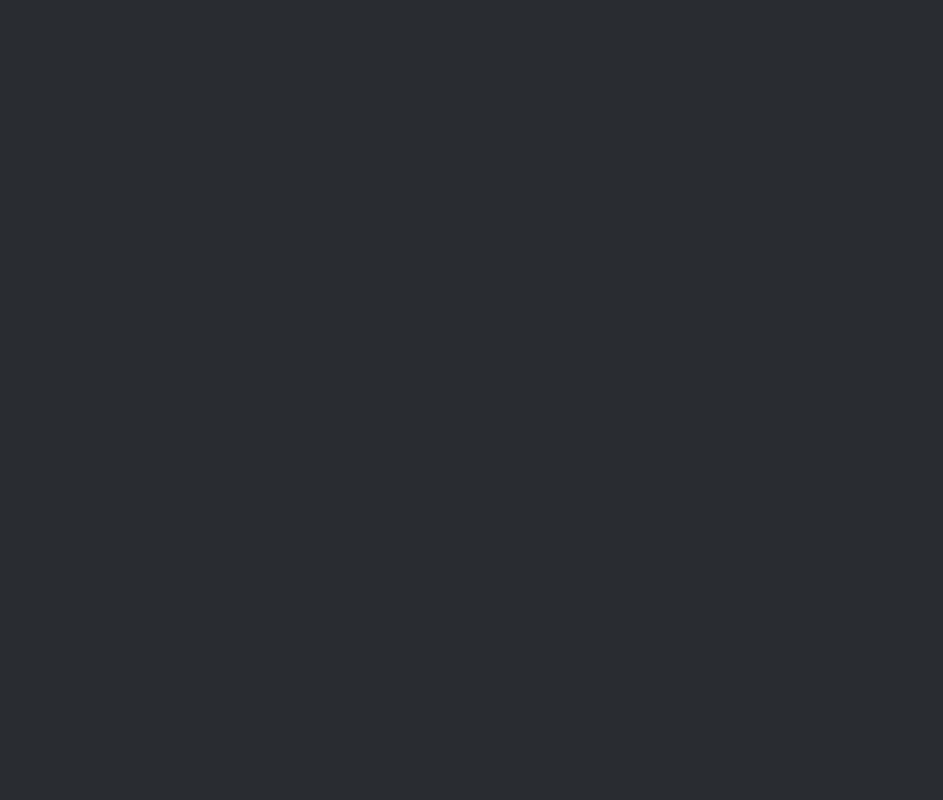
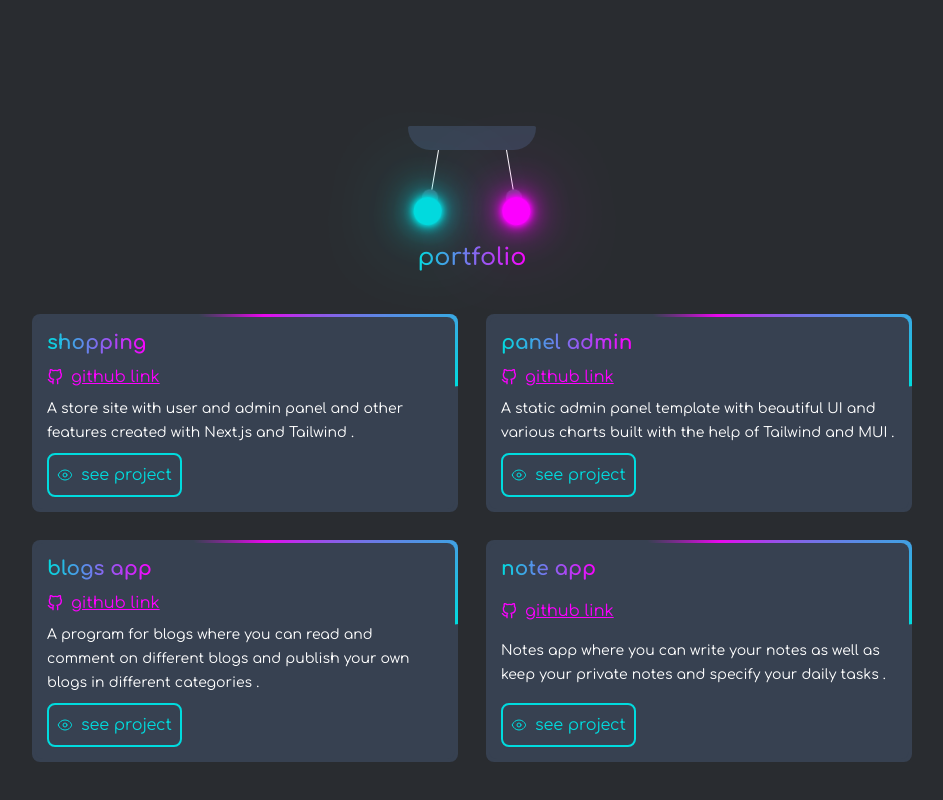
Before and after one commit to Masiha-mohammadpoor/Me, a Next.js app: page / in a window 1280 px wide. Shown: the part 1758-2558 px from the top of the page, without its empty margins (168-1111 px from the left). Before the commit the page ends 1884 px from the top, so only its background shows below. Built offline with nearby package versions, Linux system fonts and the light colour scheme.

Commit message:
created portfolio section

```diff
--- a/data/data.js
+++ b/data/data.js
@@ -1,52 +1,83 @@
 export const skills = [
   {
-    id : 1,
-    title : "HTML",
-    image : "/images/html.svg"
+    id: 1,
+    title: "HTML",
+    image: "/images/html.svg",
   },
   {
-    id : 2,
-    title : "CSS",
-    image : "/images/css.svg"
+    id: 2,
+    title: "CSS",
+    image: "/images/css.svg",
   },
   {
-    id : 3,
-    title : "JavaScript",
-    image : "/images/js.svg"
+    id: 3,
+    title: "JavaScript",
+    image: "/images/js.svg",
   },
   {
-    id : 4,
-    title : "TypeScript",
-    image : "/images/ts.svg"
+    id: 4,
+    title: "TypeScript",
+    image: "/images/ts.svg",
   },
   {
-    id : 5,
-    title : "Sass",
-    image : "/images/sass.svg"
+    id: 5,
+    title: "Sass",
+    image: "/images/sass.svg",
   },
   {
-    id : 6,
-    title : "React.js",
-    image : "/images/react.svg"
+    id: 6,
+    title: "React.js",
+    image: "/images/react.svg",
   },
   {
-    id : 7,
-    title : "Redux",
-    image : "/images/redux.svg"
+    id: 7,
+    title: "Redux",
+    image: "/images/redux.svg",
   },
   {
-    id : 8,
-    title : "Next.js",
-    image : "/images/nextjs.svg"
+    id: 8,
+    title: "Next.js",
+    image: "/images/nextjs.svg",
   },
   {
-    id : 9,
-    title : "Tailwind",
-    image : "/images/tailwind.svg"
+    id: 9,
+    title: "Tailwind",
+    image: "/images/tailwind.svg",
   },
   {
-    id : 10,
-    title : "Git",
-    image : "/images/git.svg"
+    id: 10,
+    title: "Git",
+    image: "/images/git.svg",
   },
-  ]
+];
+
+export const portfolio = [
+  {
+    id: 1,
+    title: "shopping",
+    description: "A store site with user and admin panel and other features created with Next.js and Tailwind .",
+    githubLink : "https://github.com/Masiha-mohammadpoor/nextjs-shopping",
+    projectLink : "https://www.aparat.com/v/fdxa145"
+  },
+  {
+    id: 2,
+    title: "panel admin",
+    description: "A static admin panel template with beautiful UI and various charts built with the help of Tailwind and MUI .",
+    githubLink : "https://github.com/Masiha-mohammadpoor/berry-panel-admin",
+    projectLink : "https://berry-panel-admin.vercel.app"
+  },
+  {
+    id: 3,
+    title: "blogs app",
+    description: "A program for blogs where you can read and comment on different blogs and publish your own blogs in different categories .",
+    githubLink : "https://github.com/Masiha-mohammadpoor/blog-apps",
+    projectLink : "https://www.aparat.com/v/dni9w45"
+  },
+  {
+    id: 4,
+    title: "note app",
+    description: "Notes app where you can write your notes as well as keep your private notes and specify your daily tasks .",
+    githubLink : "https://github.com/Masiha-mohammadpoor/note-app",
+    projectLink : "https://www.aparat.com/v/wii2k23"
+  },
+];
--- a/src/app/page.jsx
+++ b/src/app/page.jsx
@@ -3,7 +3,11 @@ import { HiArrowDown } from "react-icons/hi2";
 import dynamic from "next/dynamic";
 import Link from "next/link";
 import Skill from "@/components/Skill";
-import { skills } from "../../data/data";
+import { portfolio, skills } from "../../data/data";
+import Portfolio from "@/components/Portfolio";
+import { useEffect } from "react";
+import AOS from "aos";
+import "aos/dist/aos.css";
 
 const NeonLamp = dynamic(() => import("@/components/NeonLamp"), { ssr: false });
 const TypeAnimation = dynamic(
@@ -12,6 +16,12 @@ const TypeAnimation = dynamic(
 );
 
 export default function Home() {
+  useEffect(() => {
+    AOS.init({
+      duration: 2500,
+      once: false,
+    });
+  }, []);
   return (
     <main>
       <section className="w-screen h-[34rem] main-bg overflow-hidden mb-32">
@@ -82,6 +92,14 @@ export default function Home() {
           })}
         </div>
       </section>
+      <section className="w-screen flex flex-col items-center gap-y-10 mb-32">
+        <NeonLamp text="portfolio" />
+        <div className="w-[55rem] grid grid-cols-6 gap-7">
+          {portfolio.map(p => {
+            return <Portfolio key={p.id} {...p}/>
+          })}
+        </div>
+      </section>
     </main>
   );
 }
--- /dev/null
+++ b/src/components/Portfolio.jsx
@@ -0,0 +1,34 @@
+"use client";
+import Link from "next/link";
+import { FiGithub } from "react-icons/fi";
+import { HiOutlineEye } from "react-icons/hi2";
+
+const Portfolio = ({ id , title , description , githubLink , projectLink}) => {
+
+  return (
+    <div
+      data-aos={id % 2 === 0 ? "fade-left" : "fade-right"}
+      data-aos-duration="2500"
+      className="portfolio overflow-hidden relative z-0 col-span-3 rounded-lg transition-all p-[3px] bg-gray-700"
+    >
+      <div className="w-full h-full rounded-lg flex flex-col items-start justify-between gap-y-2 p-3 bg-gray-700">
+        <h2 className="txt-gradiant font-bold text-xl">{title}</h2>
+        <Link
+          href={githubLink}
+          target="_blank"
+          className="flex items-center gap-x-2 link"
+        >
+          <FiGithub />
+          github link
+        </Link>
+        <p className="text-white text-sm leading-6">{description}</p>
+        <Link href={projectLink} target="_blank"><button className="neon-btn transition-all duration-300 flex items-center gap-x-2 text-secondary border-2 border-secondary p-2 rounded-lg">
+          <HiOutlineEye /> see project
+        </button>
+        </Link>
+      </div>
+    </div>
+  );
+};
+
+export default Portfolio;
--- a/src/components/Skill.jsx
+++ b/src/components/Skill.jsx
@@ -1,20 +1,11 @@
 "use client";
-import { useEffect } from "react";
-import AOS from "aos";
-import "aos/dist/aos.css";
 import Image from "next/image";
 
 const Skill = ({ id, src, title }) => {
-  useEffect(() => {
-    AOS.init({
-      duration: 2500,
-      once: false,
-    });
-  }, []);
-
   return (
     <div
       data-aos={id <= 5 ? "fade-right" : "fade-left"}
+      data-aos-duration="2500"
       className="skill overflow-hidden relative z-0 col-span-1 rounded-lg transition-all p-[3px] bg-gray-700"
     >
       <div className="cursor-pointer w-full h-full rounded-lg flex flex-col items-center gap-y-6 pt-2 pb-4 bg-gray-700">
--- a/src/styles/globals.css
+++ b/src/styles/globals.css
@@ -104,9 +104,24 @@
   rgba(0, 0, 0, 0) 70%,
   rgba(251, 0, 255, 0.9) 80%,
   #00DBDE 100%);
+  z-index: -5;
   animation: rotate 2s infinite linear;
+
+}
+
+.portfolio::before {
+  content: "";
+  position: absolute;
+  width: 300%;
+  height: 300%;
+  left: -100%;
+  top: -100%;
+  background: conic-gradient(from 90deg,
+  rgba(0, 0, 0, 0) 70%,
+  rgba(251, 0, 255, 0.9) 80%,
+  #00DBDE 100%);
   z-index: -5;
-
+  animation: rotate 2s infinite linear;
 }
 
 @keyframes rotate {
@@ -114,3 +129,14 @@
       transform: rotate(360deg);
   }
 }
+
+.neon-btn:hover {
+  box-shadow:
+      0 0 10px #00DBDE,
+      0 0 20px #00DBDE,
+      0 0 40px #00DBDE,
+      0 0 80px #00DBDE;
+  color: #FC00FF;
+  border-color: #00DBDE;
+  background-color: #00DBDE;
+}
--- a/tailwind.config.mjs
+++ b/tailwind.config.mjs
@@ -10,7 +10,8 @@ export default {
   theme: {
     extend: {
       colors: {
-        primary : colors.green,
+        primary : "#FC00FF",
+        secondary : "#00DBDE"
       },
     },
   },
```
Also changed, not shown: 2 other files (tests, documents, lock files or other folders). Lines whose indentation alone changed are shown as unchanged.
